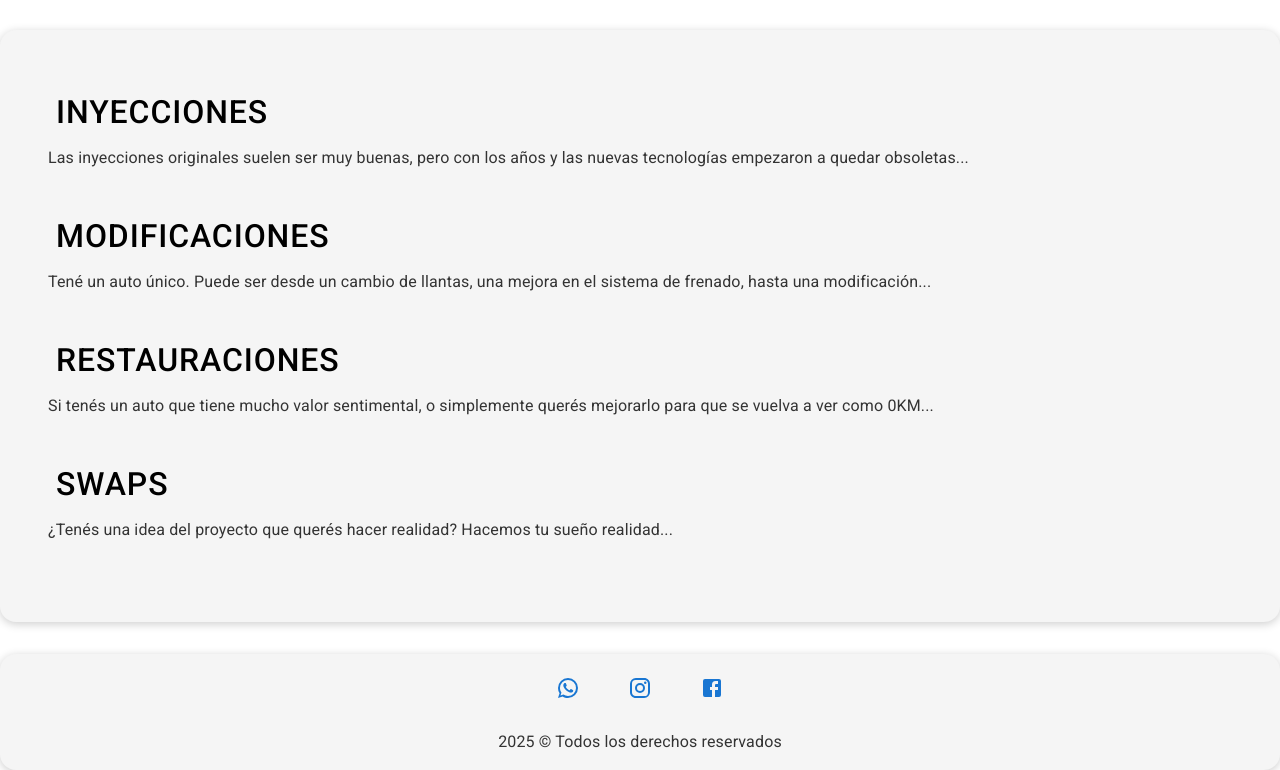
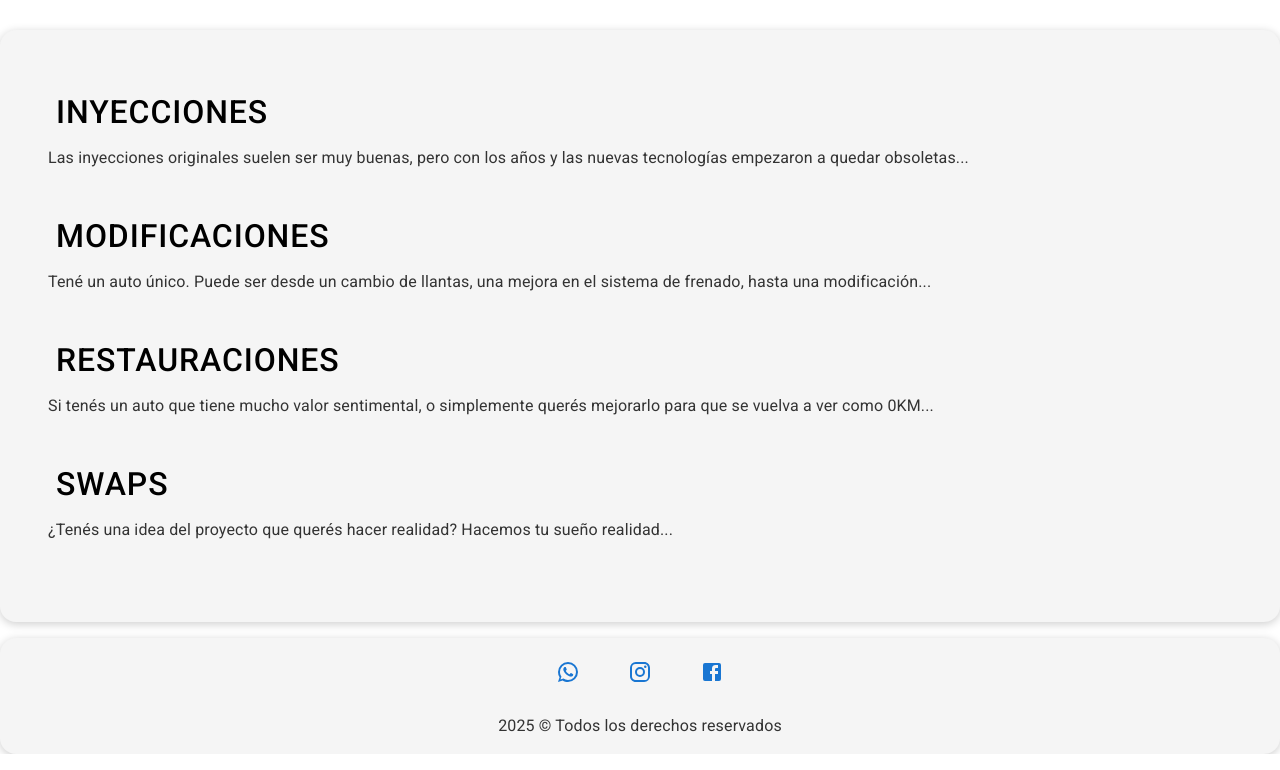
Before and after one commit to Lucadev06/Hasser-Motor-Works, a Next.js app: page / in a window 1280 px wide. Shown: the part 722-1492 px from the top of the page. Built offline with nearby package versions, Linux system fonts and the light colour scheme.

Commit message:
ultimos cambios

```diff
--- a/components/Footer.tsx
+++ b/components/Footer.tsx
@@ -18,7 +18,7 @@ export default function Footer() {
       backgroundColor: "#f5f5f5",
       borderRadius: "1rem",
       boxShadow: "0px 2px 10px rgba(0, 0, 0, 0.2)", // Sombra sutil para destacar
-      marginTop: "2rem",
+      marginTop: "1rem", // Espacio entre el contenido y el footer
     }}
   >
     <Box
```
